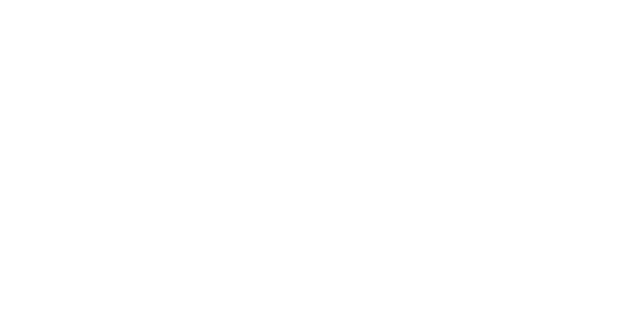
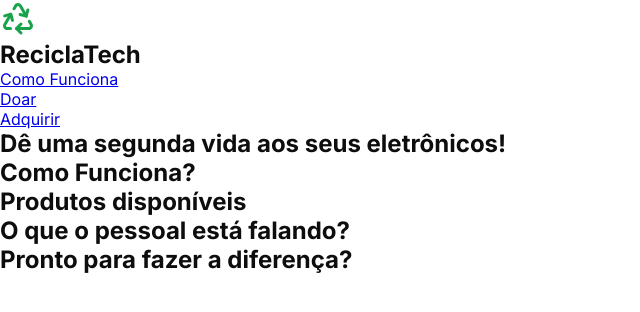
Before and after one commit to DavyAndrade/ReciclaTech, a plain HTML site: page index.html in a window 1280 px wide. Shown: the whole page, without its empty margins (0-640 px from the left). Drawn offline with Linux system fonts and the light colour scheme.

Commit message:
feat: Estrutura e Sessões da Página
Estruturando com headings e adicionando variáveis CSS para Background, Texto, Cores Principais e Espaçamento

```diff
--- a/index.html
+++ b/index.html
@@ -5,17 +5,50 @@
     <meta charset="UTF-8">
     <meta name="viewport" content="width=device-width, initial-scale=1.0">
     <title>ReciclaTech</title>
-    <link rel="shortcut icon" href="/logo.png" type="image/x-icon">
+    <link rel="shortcut icon" href="public/logo.svg" type="image/x-icon">
     <link rel="stylesheet" href="./src/css/reset.css">
 </head>
 
 <body>
-    <header>
-
+    <header class="header">
+        <div class="logo">
+            <img src="public/logo.svg" alt="Logo do ReciclaTech" class="logo__image" />
+            <h2 class="logo__text">ReciclaTech</h2>
+        </div>
+        <nav class="navbar">
+            <ul class="navbar__list">
+                <li class="navbar__item"><a href="#" class="navbar__link">Como Funciona</a></li>
+                <li class="navbar__item"><a href="#" class="navbar__link">Doar</a></li>
+                <li class="navbar__item"><a href="#" class="navbar__link">Adquirir</a></li>
+            </ul>
+        </nav>
     </header>
 
     <main>
+        <!-- Hero Section -->
+        <section>
+            <h1>Dê uma segunda vida aos seus eletrônicos!</h1>
+        </section>
 
+        <!-- How It Works Section -->
+        <section>
+            <h2>Como Funciona?</h2>
+        </section>
+
+        <!-- Products Section -->
+        <section>
+            <h2>Produtos disponíveis</h2>
+        </section>
+
+        <!-- Testimonials Section -->
+        <section>
+            <h2>O que o pessoal está falando?</h2>
+        </section>
+
+        <!-- CTA Section -->
+        <section>
+            <h2>Pronto para fazer a diferença?</h2>
+        </section>
     </main>
 
     <footer>
--- a/src/css/reset.scss
+++ b/src/css/reset.scss
@@ -1,5 +1,65 @@
+@import url("https://fonts.googleapis.com/css2?family=Inter:ital,opsz,wght@0,14..32,100..900;1,14..32,100..900&display=swap");
+/*  */
+:root {
+  /*  */
+
+  /* Variáveis de Background */
+  --bg-light: hsl(0, 0%, 100%);
+  --bg: hsl(0, 0%, 95%);
+  --bg-dark: hsl(0, 0%, 90%);
+
+  /*  */
+
+  /* Variáveis de Texto */
+  --text: hsl(0, 0%, 5%);
+  --text-muted: hsl(0, 0%, 30%);
+  --text-light: hsl(0, 0%, 95%);
+
+  /*  */
+
+  --text-xs: 0.75rem;
+  --text-sm: 0.875rem;
+  --text-base: 1rem;
+  --text-lg: 1.125rem;
+  --text-xl: 1.25rem;
+  --text-2xl: 1.5rem;
+  --text-3xl: 1.875rem;
+  --text-4xl: 2.25rem;
+  --text-5xl: 3rem;
+
+  /*  */
+
+  /* Variáveis de Cores de Ação */
+  --primary: hsl(142, 76%, 30%);
+  --primary-accent: hsl(142, 76%, 40%);
+  --secondary: hsl(221, 83%, 50%);
+  --secondary-accent: hsl(221, 83%, 60%);
+
+  /*  */
+
+  /* Variáveis de Espaçamento (padding, margin, gap) */
+  --space-1: 0.25rem; /* 4px */
+  --space-2: 0.5rem; /* 8px */
+  --space-3: 0.75rem; /* 12px */
+  --space-4: 1rem; /* 16px */
+  --space-5: 1.25rem; /* 20px */
+  --space-6: 1.5rem; /* 24px */
+  --space-7: 1.75rem; /* 28px */
+  --space-8: 2rem; /* 32px */
+  --space-12: 3rem; /* 48px */
+  --space-16: 4rem; /* 64px */
+  --space-20: 5rem; /* 80px */
+}
+
 * {
   margin: 0;
   padding: 0;
   box-sizing: border-box;
 }
+
+body {
+  font-family: "Inter", sans-serif;
+  background-color: var(--bg-light);
+  color: var(--text);
+  font-size: var(--text-base);
+}
```
Also changed, not shown: public/logo.png (deleted), public/logo.svg (added), src/css/footer/footer.css (added), src/css/footer/footer.scss (added), src/css/hero/hero.css (renamed from src/css/hero.css), src/css/hero/hero.scss (added), src/css/navbar/navbar.css (renamed from src/css/navbar.css), src/css/navbar/navbar.scss (added), src/css/reset.css, 6 other files.
